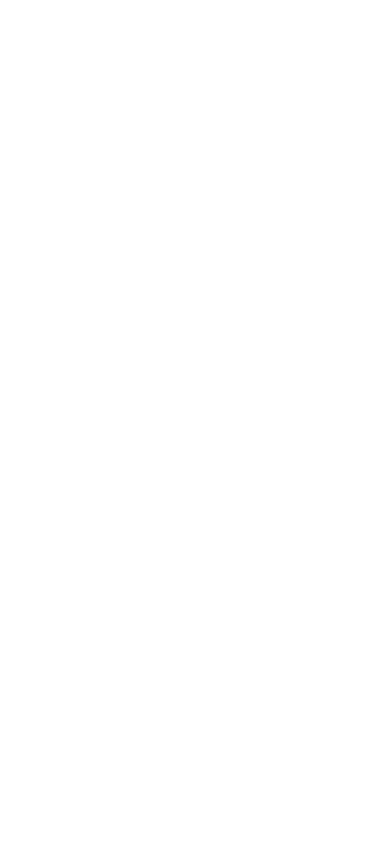
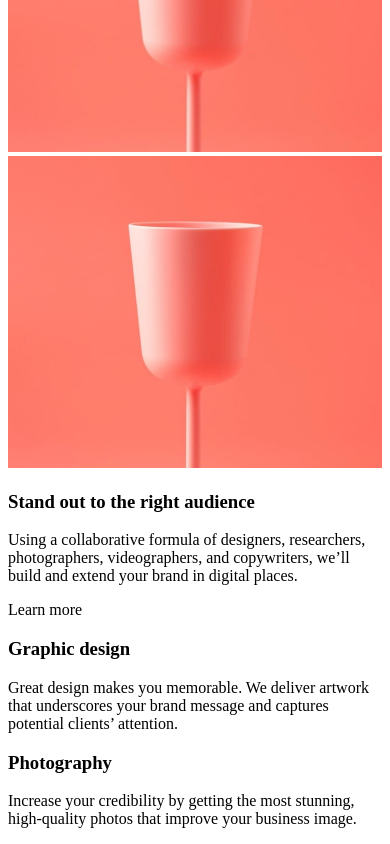
Before and after one commit to Claudio-Lins/sunnyside-agency-landing-page, a Next.js app: page / in a window 390 px wide. Shown: the part 1153-1997 px from the top of the page. Before the commit the page ends 844 px from the top, so only its background shows below. Built offline with nearby package versions, Linux system fonts and the light colour scheme.

Commit message:
mais uma section

```diff
--- a/src/components/Navbar.tsx
+++ b/src/components/Navbar.tsx
@@ -35,7 +35,7 @@
             </a>
             <a
               href="#"
-              className="rounded-full bg-yellow-400 px-16 py-4 text-xl font-semibold text-gray-900"
+              className="rounded-full bg-yellow px-16 py-4 text-xl font-semibold text-gray-900"
             >
               Contact
             </a>
--- a/src/pages/index.tsx
+++ b/src/pages/index.tsx
@@ -2,7 +2,10 @@
 import Head from "next/head";
 import { Activity, ArrowDown } from "phosphor-react";
 import Arrow from "/public/images/mobile/arrow.svg";
-import Transform from "/public/images/mobile/image-transform.jpg";
+import TransformMob from "/public/images/mobile/image-transform.jpg";
+import TransformDesk from "/public/images/desktop/image-transform.jpg";
+import StandMob from "/public/images/mobile/image-stand-out.jpg";
+import StandDesk from "/public/images/desktop/image-stand-out.jpg";
 import Image from "next/image";
 
 const Home: NextPage = () => {
@@ -16,8 +19,8 @@
         />
         <link rel="icon" href="/images/favicon-32x32.png" />
       </Head>
-      <div className="flex h-screen w-full flex-col items-center justify-center bg-image-header-mob bg-cover bg-top bg-no-repeat md:bg-image-header-desk md:bg-center">
-        <h1 className="mb-18 -mt-18 text-center font-Fraunces text-6xl font-bold tracking-widest text-white md:text-8xl">
+      <div className="flex h-screen w-full flex-col items-center bg-image-header-mob bg-cover bg-top bg-no-repeat pt-64 md:bg-image-header-desk md:bg-center md:pt-32">
+        <h1 className="mb-18 text-center font-Fraunces text-6xl font-bold tracking-widest text-white md:text-8xl">
           We are creatives
         </h1>
         <div className="mt-20">
@@ -28,8 +31,11 @@
         id="transform"
         className="flex flex-col md:w-full md:flex-row-reverse"
       >
-        <div className="md:w-1/2">
-          <Image src={Transform} alt="Transform" />
+        <div className="md:hidden md:w-1/2">
+          <Image src={TransformMob} alt="Transform" />
+        </div>
+        <div className="hidden md:block md:w-1/2">
+          <Image src={TransformDesk} alt="Transform" />
         </div>
         <div className="flex flex-col items-center justify-center gap-10 p-10 md:w-1/2 md:items-start md:px-40">
           <h3 className="text-center font-Fraunces text-3xl font-black md:text-left md:text-4xl">
@@ -40,8 +46,50 @@
             grow fast. Engage your clients through compelling visuals that do
             most of the marketing for you.
           </p>
-          <p className="font-Fraunces text-lg font-[900] uppercase tracking-wider text-DarkDesaturatedCyan border-b-4 leading-3 border-yellow-200">
+          <p className="text-DarkDesaturatedCyan border-b-[6px] border-yellow border-opacity-50 font-Fraunces text-lg font-[900] uppercase leading-3 tracking-wider">
             Learn more
+          </p>
+        </div>
+      </section>
+      <section id="stand" className="-mt-2 flex flex-col md:w-full md:flex-row">
+        <div className="md:hidden md:w-1/2">
+          <Image src={StandMob} alt="Transform" />
+        </div>
+        <div className="hidden md:block md:w-1/2">
+          <Image src={StandDesk} alt="Transform" />
+        </div>
+        <div className="flex flex-col items-center justify-center gap-10 p-10 md:w-1/2 md:items-start md:px-40">
+          <h3 className="text-center font-Fraunces text-3xl font-black md:text-left md:text-4xl">
+            Stand out to the right audience
+          </h3>
+          <p className="text-center font-Barlow md:text-left">
+            Using a collaborative formula of designers, researchers,
+            photographers, videographers, and copywriters, we’ll build and
+            extend your brand in digital places.
+          </p>
+          <p className="text-DarkDesaturatedCyan border-b-[6px] border-softRed border-opacity-50 font-Fraunces text-lg font-[900] uppercase leading-3 tracking-wider">
+            Learn more
+          </p>
+        </div>
+      </section>
+      <section className="-mt-2 flex flex-col md:flex-row">
+        <div className="flex h-[600px] w-full flex-col items-center justify-end gap-10 bg-image-graphic-design-mob bg-cover bg-center bg-no-repeat p-10 md:w-1/2 md:items-start md:bg-image-graphic-design-desk md:px-28">
+          <h3 className="w-full text-center font-Fraunces text-3xl font-black text-veryDarkDesaturatedBlue md:text-4xl">
+            Graphic design
+          </h3>
+          <p className="w-full text-center font-Barlow">
+            Great design makes you memorable. We deliver artwork that
+            underscores your brand message and captures potential clients’
+            attention.
+          </p>
+        </div>
+        <div className="flex h-[600px] w-full flex-col items-center justify-end gap-10 bg-image-photography-mob bg-cover bg-center bg-no-repeat p-10 md:w-1/2 md:items-start md:bg-image-photography-desk md:px-28">
+          <h3 className="w-full text-center font-Fraunces text-3xl font-black text-veryDarkDesaturatedBlue md:text-4xl">
+            Photography
+          </h3>
+          <p className="w-full text-center font-Barlow">
+            Increase your credibility by getting the most stunning, high-quality
+            photos that improve your business image.
           </p>
         </div>
       </section>
```
Also changed, not shown: data/content.js (added, +30 -0 lines), src/components/Section.tsx (added, +47 -0 lines), tailwind.config.js (+18 -16 lines).
